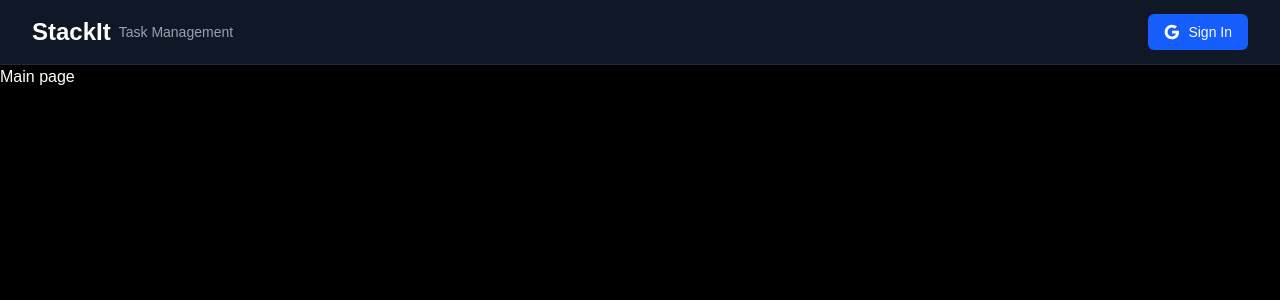
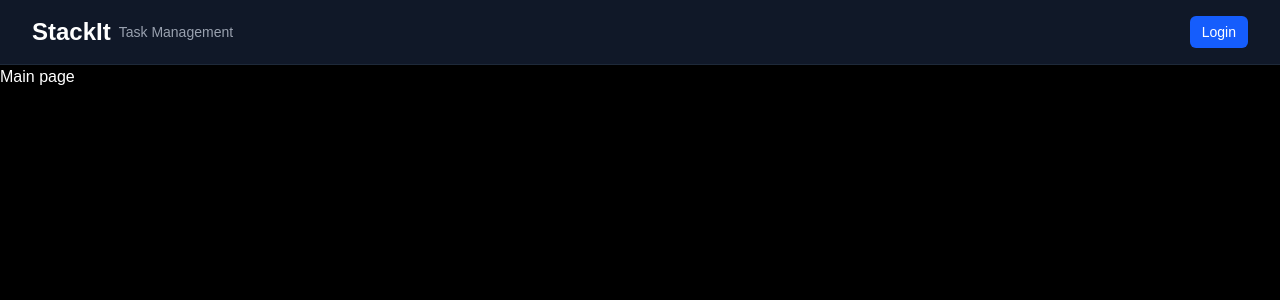
Before and after one commit to Ravi0529/StackIt, a Next.js app: page / in a window 1280 px wide. Shown: the top 300 px of the page. Built offline with nearby package versions, Linux system fonts and the light colour scheme; no server answers.

Commit message:
feat: auth

```diff
--- a/src/app/page.tsx
+++ b/src/app/page.tsx
@@ -2,24 +2,14 @@
 
 import { useSession } from 'next-auth/react'
 import AuthButton from '../components/AuthButton'
+import Navbar from '@/components/Navbar'
 
 export default function Home() {
   const { data: session, status } = useSession()
 
   return (
     <div className="min-h-screen bg-black text-white">
-      {/* Header */}
-      <header className="bg-gray-900 border-b border-gray-800">
-        <div className="max-w-7xl mx-auto px-4 sm:px-6 lg:px-8">
-          <div className="flex justify-between items-center h-16">
-            <div className="flex items-center">
-              <h1 className="text-2xl font-bold text-white">StackIt</h1>
-              <span className="ml-2 text-sm text-gray-400">Task Management</span>
-            </div>
-            <AuthButton />
-          </div>
-        </div>
-      </header>
+      <Navbar />
 
       <div>
         <h1>
--- /dev/null
+++ b/src/components/Navbar.tsx
@@ -0,0 +1,23 @@
+
+import { useRouter } from "next/navigation";
+
+export default function Navbar() {
+
+    const router = useRouter();
+
+  return <>
+  <header className="bg-gray-900 border-b border-gray-800">
+          <div className="max-w-7xl mx-auto px-4 sm:px-6 lg:px-8">
+            <div className="flex justify-between items-center h-16">
+              <div className="flex items-center">
+                <h1 className="text-2xl font-bold text-white">StackIt</h1>
+                <span className="ml-2 text-sm text-gray-400">Task Management</span>
+              </div>
+              <button onClick={() => router.push('/auth/signin')} className="px-3 py-1.5 bg-blue-600 text-white text-sm rounded-md hover:bg-blue-700 transition-colors">
+                Login
+              </button>
+            </div>
+          </div>
+        </header>
+  </>
+}
```
